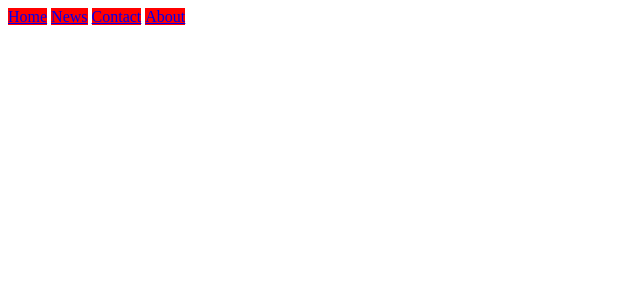
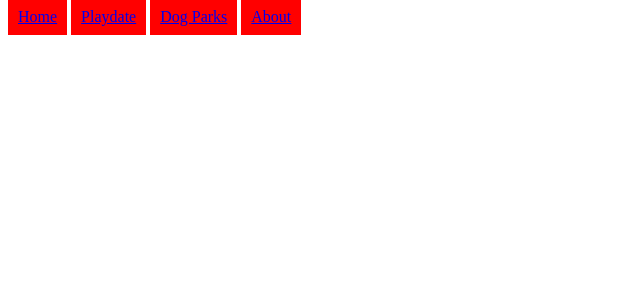
Before and after one commit to linamontes10-zz/sniff, a Python web app: template templates/playdate.html in a window 1280 px wide. Shown: the top 300 px of the page, without its empty margins (0-640 px from the left). Run offline with Jinja, Linux system fonts and the light colour scheme; the template is opened without the code that fills it, so the values that code supplies are empty.

Commit message:
aded hand to nav

```diff
--- a/templates/playdate.html
+++ b/templates/playdate.html
@@ -8,7 +8,7 @@
   li a {
     text-align: center;
     background-color: #FF0000 ;
-    width: 0px ;
+    padding: 10px;
   }
   li a:hover {
       background-color: #343d46;
@@ -21,12 +21,11 @@
       padding: 0;
   }
 </style>
-
 <ul>
-  <li><a href="#home">Home</a></li>
-  <li><a href="#playdate">News</a></li>
-  <li><a href="#dogparks">Contact</a></li>
-  <li><a href="#aboutus">About</a></li>
+  <li><a href="/home">Home</a></li>
+  <li><a href="/playdate">Playdate</a></li>
+  <li><a href="/dogparks">Dog Parks</a></li>
+  <li><a href="/aboutus">About</a></li>
 </ul>
 </body>
 </html>
```
